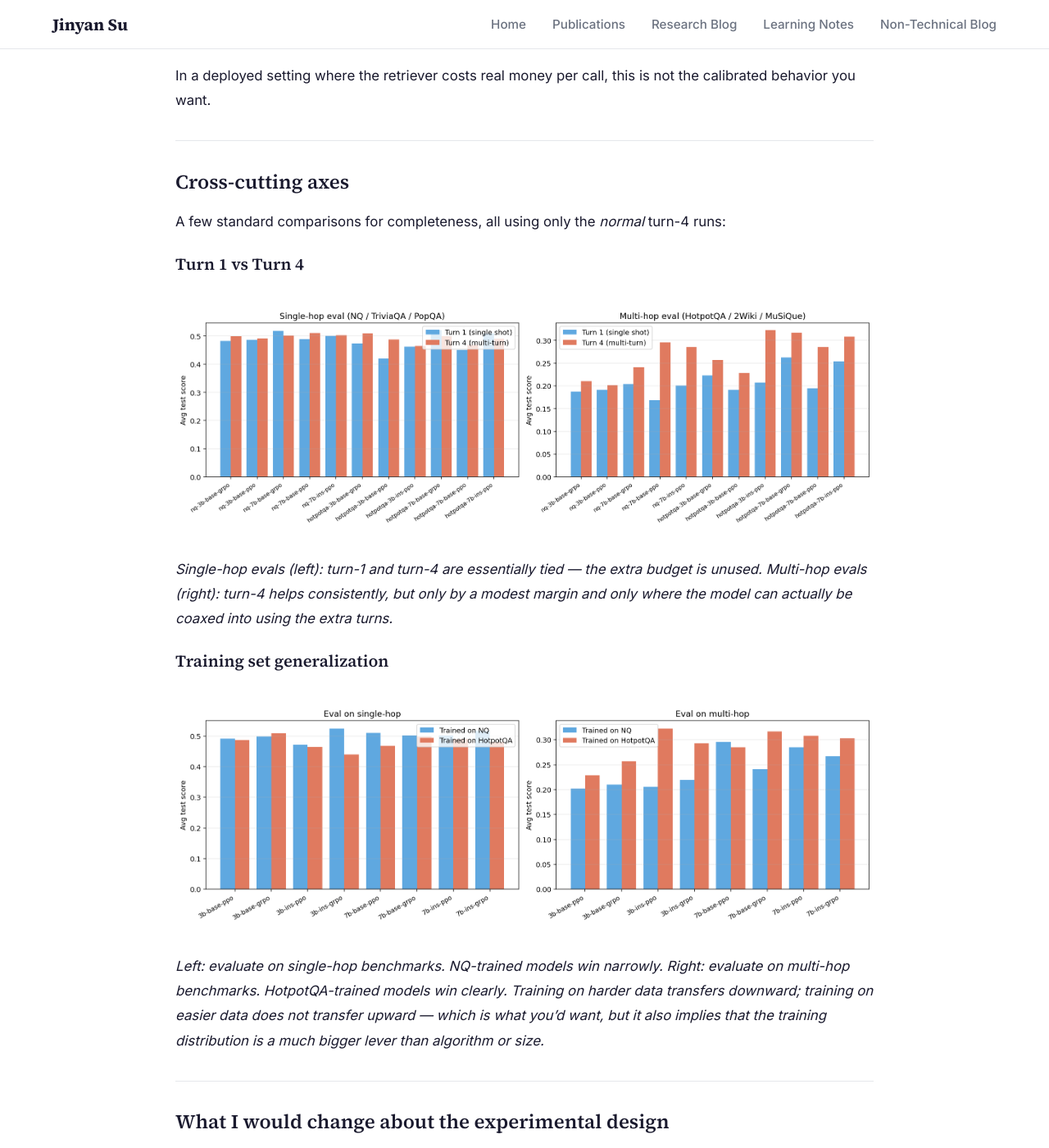
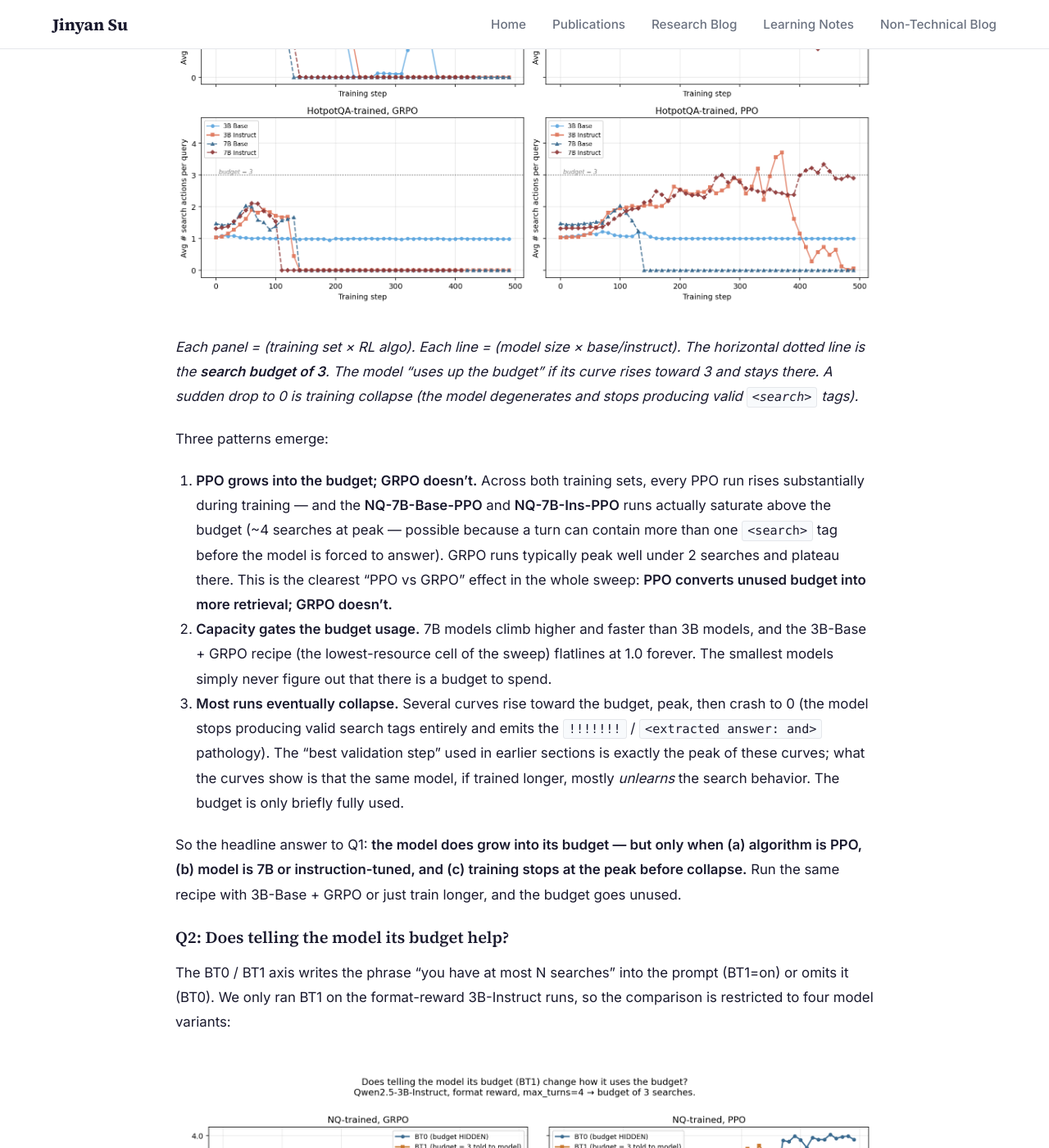
Before and after one commit to JinyanSu1/jinyansu1.github.io, a Jekyll site: the page built from _posts/2026-05-22-search-r1-does-the-model-actually-learn-to-search.md, in a window 1280 px wide and 1400 px high, scrolled down 11792 px. Shown: the whole window at 82% size. Built offline with Jekyll 4.4.1, drawn with Linux system fonts in a browser that asks for light colours; some of the changed text lies outside the part shown.

Commit message:
Search-R1: restructure Section 2 around budget (growth + BT0/BT1)

```diff
--- a/_posts/2026-05-22-search-r1-does-the-model-actually-learn-to-search.md
+++ b/_posts/2026-05-22-search-r1-does-the-model-actually-learn-to-search.md
@@ -18,7 +18,7 @@ Across ~60 Search-R1 runs (model size × base/instruct × PPO/GRPO × NQ/HotpotQ
 1. **Search adaptivity is shallow.** Training on multi-hop data raises the model's overall search count by ~0.2 *uniformly* across both single-hop and multi-hop evals — it's a global thermostat, not a per-question policy. At test time, only larger (7B) or PPO-tuned instruct models adapt to question difficulty; every 3B-base model emits the same number of searches on PopQA as on MuSiQue.
 2. **Breaking the retriever exposes the protocol.** When the retriever returns *empty* documents, HotpotQA-trained models stop searching but NQ-trained models keep searching for nothing. When the retriever returns *random* documents, even NQ-trained models eventually stop — random docs hurt the reward, empty docs only cost a search.
 3. **Removing the `<think>` scaffolding (prompt instruction, format reward, cross-turn persistence) does not hurt — it usually helps.** Across 16 matched pairs, no-think wins 12, ties 1, loses 3. Mean Δ = **+1.1 pp** in favor of no-think. The model can still emit free-form prose before each `<search>`, so this is not "removing reasoning" in a strong sense; it's removing the structured think protocol that the agentic-RL story credits as the source of reasoning.
-4. **Telling the model its budget mostly normalizes behavior, it doesn't make it adaptive.** BT1 pulls PPO down from ~4 searches to ~2 and pulls GRPO up from ~1.1 to ~1.6. Net effect on score is small (±2 pp).
+4. **The model only partially grows into its search budget.** PPO runs climb toward the budget (~3 searches) over training and sometimes saturate, but most then collapse. GRPO runs plateau well below the budget. Telling the model its budget (BT1) acts as a regularizer — pulling GRPO up and PPO down toward ~2 — but doesn't make the search count more query-conditioned, and barely changes score.
 
 The clean version: scoring well on Search-R1 does **not** imply the model learned to search and reason. It learned to emit the right number of `<search>` tags and pass the retrieved spans into `<answer>`.
 
@@ -227,33 +227,64 @@ The `<think>` paragraph is factually wrong (shortwave is *not* 200 kHz–2.7 MHz
 
 Combine the qualitative collapse with the quantitative no-think result and the conclusion is clean: the `<think>` channel is decorative. Its content varies between "templated boilerplate," "hallucinated facts," and "literal noise," and its presence or absence makes no consistent difference to the final QA score.
 
-## Finding 4: Telling the model its budget normalizes search behavior — but not score
+## Section 2: How does the model use its search budget?
 
-The BT0 / BT1 axis (whether to write the budget into the prompt) is the one place the sweep directly probes whether the model can *use* an explicit search-budget signal:
+With `max_turns=4`, the model has room for up to **3 search actions** before it must answer. Two sub-questions:
+
+- **Q1 (does it grow into the budget?):** As training proceeds, does the model gradually issue more searches per query, eventually saturating the budget — or does it settle into a steady-state search rate well below the budget?
+- **Q2 (does telling help?):** If we explicitly write "you have N searches" into the prompt (BT1) instead of hiding it (BT0), does the model use the budget more effectively?
+
+### Q1: Does the model gradually use up its budget?
+
+![Training trajectories: avg # search actions over training step](/assets/images/search-r1/budget_growth.png)
+*Each panel = (training set × RL algo). Each line = (model size × base/instruct). The horizontal dotted line is the **search budget of 3**. The model "uses up the budget" if its curve rises toward 3 and stays there. A sudden drop to 0 is training collapse (the model degenerates and stops producing valid `<search>` tags).*
+
+Three patterns emerge:
+
+1. **PPO grows into the budget; GRPO doesn't.** Across both training sets, every PPO run rises substantially during training — and the **NQ-7B-Base-PPO** and **NQ-7B-Ins-PPO** runs actually saturate above the budget (~4 searches at peak — possible because a turn can contain more than one `<search>` tag before the model is forced to answer). GRPO runs typically peak well under 2 searches and plateau there. This is the clearest "PPO vs GRPO" effect in the whole sweep: **PPO converts unused budget into more retrieval; GRPO doesn't.**
+2. **Capacity gates the budget usage.** 7B models climb higher and faster than 3B models, and the 3B-Base + GRPO recipe (the lowest-resource cell of the sweep) flatlines at 1.0 forever. The smallest models simply never figure out that there is a budget to spend.
+3. **Most runs eventually collapse.** Several curves rise toward the budget, peak, then crash to 0 (the model stops producing valid search tags entirely and emits the `!!!!!!!` / `<extracted answer: and>` pathology). The "best validation step" used in earlier sections is exactly the peak of these curves; what the curves show is that the same model, if trained longer, mostly *unlearns* the search behavior. The budget is only briefly fully used.
+
+So the headline answer to Q1: **the model does grow into its budget — but only when (a) algorithm is PPO, (b) model is 7B or instruction-tuned, and (c) training stops at the peak before collapse.** Run the same recipe with 3B-Base + GRPO or just train longer, and the budget goes unused.
+
+### Q2: Does telling the model its budget help?
+
+The BT0 / BT1 axis writes the phrase "you have at most N searches" into the prompt (BT1=on) or omits it (BT0). We only ran BT1 on the format-reward 3B-Instruct runs, so the comparison is restricted to four model variants:
+
+![BT0 vs BT1 trajectories of # searches](/assets/images/search-r1/bt0_vs_bt1_trajectory.png)
+*Solid blue: BT0 (budget hidden). Solid orange: BT1 (budget explicitly told to the model). Budget = 3 marked as dotted line.*
+
+The effect is asymmetric:
+
+- **GRPO** runs (left column): BT1 lifts the curve a bit — telling GRPO the budget gets it to use slightly more of it (peak goes from ~1.4–1.5 to ~1.7–1.9). The model is otherwise *under*-using the budget; the prompt nudges it upward.
+- **PPO** runs (right column): BT1 pulls the curve down. PPO without budget transparency was saturating at ~4 searches (i.e., using up the entire budget and then some); BT1 caps it around 2. The model is otherwise *over*-using the budget; the prompt regularizes it downward.
+
+The summary (using best-step averages):
+
+![BT0 vs BT1: best-step score and best-step # searches](/assets/images/search-r1/bt0_vs_bt1_summary.png)
+*Left: best avg test score under BT0 vs BT1. Right: best-step avg # searches under BT0 vs BT1.*
 
 | Model | BT0 #srch | BT1 #srch | BT0 score | BT1 score |
 |-------|:---:|:---:|:---:|:---:|
-| HotpotQA-3B-Ins-GRPO (+format) | 1.40 | **1.55** | 0.342 | **0.354** |
-| HotpotQA-3B-Ins-PPO  (+format) | **3.98** | 2.80 | **0.403** | 0.329 |
-| NQ-3B-Ins-GRPO       (+format) | 1.14 | **1.58** | 0.334 | **0.350** |
-| NQ-3B-Ins-PPO        (+format) | **3.67** | 2.24 | 0.356 | **0.359** |
+| HotpotQA-3B-Ins-GRPO | 1.40 | **1.55** | 0.342 | **0.354** |
+| HotpotQA-3B-Ins-PPO  | **3.98** | 1.80 | **0.403** | 0.329 |
+| NQ-3B-Ins-GRPO       | 1.14 | **1.58** | 0.334 | **0.350** |
+| NQ-3B-Ins-PPO        | **3.67** | 2.24 | 0.356 | **0.359** |
 
-BT1 pulls *PPO* down (from ~4 searches to ~2) and pulls *GRPO* up (from ~1.1 to ~1.6) — converging both algorithms toward the middle. Score effects are mixed: the GRPO runs gain a little, the PPO-HotpotQA run loses a lot.
+So:
 
-The right read: telling the model about the budget changes its *average* search count, but it doesn't make the search count more *query-conditioned*. Combined with Finding 1, this is consistent with a model that has a single "how often do I search" knob and adjusts the knob based on the prompt, not based on the query.
+- **For GRPO, BT1 helps a little** — the model uses ~0.4 more searches per query and gains 1–2 pp of score.
+- **For PPO, BT1 hurts (or barely matters)** — telling the model the budget *suppresses* the saturating-PPO behavior, and on HotpotQA that costs 7 pp of score (the saturated PPO behavior was actually score-positive there).
 
-In a deployed setting where the retriever costs real money per call, this is not the calibrated behavior you want.
+The takeaway: **the budget message acts as a regularizer, not as an enabler.** Telling the model "you have 3 searches" doesn't make it pick the right number for each query; it shifts its average toward 2 regardless of what it was doing before. If your base behavior is under-using the budget, BT1 pulls you up. If your base behavior is over-using the budget, BT1 pulls you down. Net effect on score: small and inconsistent.
+
+This is what you'd expect from a model that has a single "how often to search" knob rather than a per-query "is one more search worth it" decision. A real budget-aware policy would use *more* searches on multi-hop questions and *fewer* on single-hop, which is exactly what we did not see in Section 1.
 
 ---
 
 ## Cross-cutting axes
 
-A few standard comparisons for completeness, all using only the *normal* turn-4 runs:
-
-### Turn 1 vs Turn 4
-
-![Turn-1 vs Turn-4 (single-hop and multi-hop)](/assets/images/search-r1/turn1_vs_turn4_bar.png)
-*Single-hop evals (left): turn-1 and turn-4 are essentially tied — the extra budget is unused. Multi-hop evals (right): turn-4 helps consistently, but only by a modest margin and only where the model can actually be coaxed into using the extra turns.*
+A few standard comparisons for completeness, using only the *normal* turn-4 runs:
 
 ### Training set generalization
 
```
Also changed, not shown: assets/images/search-r1/bt0_vs_bt1_summary.png (added), assets/images/search-r1/bt0_vs_bt1_trajectory.png (added), assets/images/search-r1/budget_growth.png (added), assets/images/search-r1/turn1_vs_turn4_bar.png (deleted).
